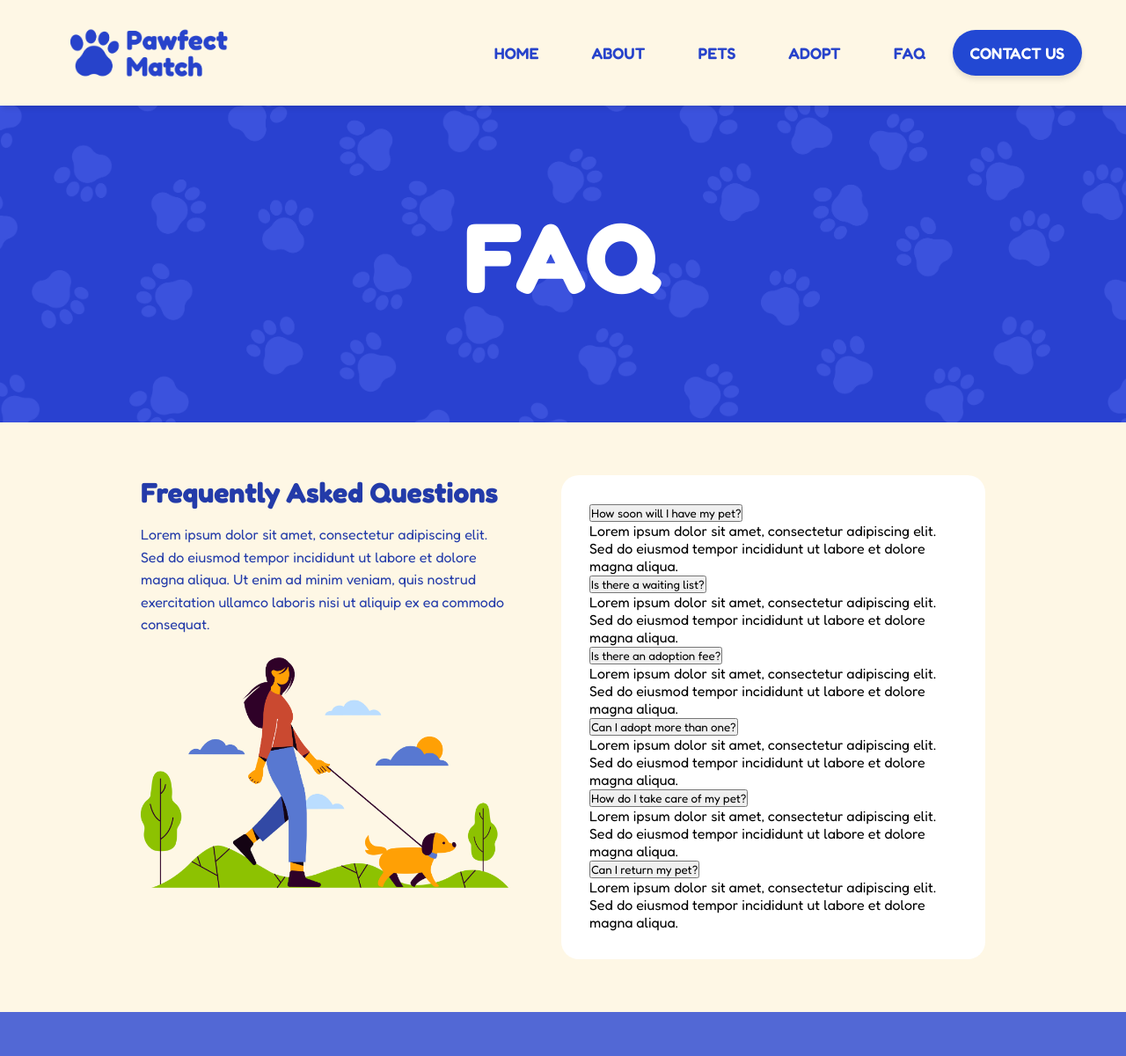
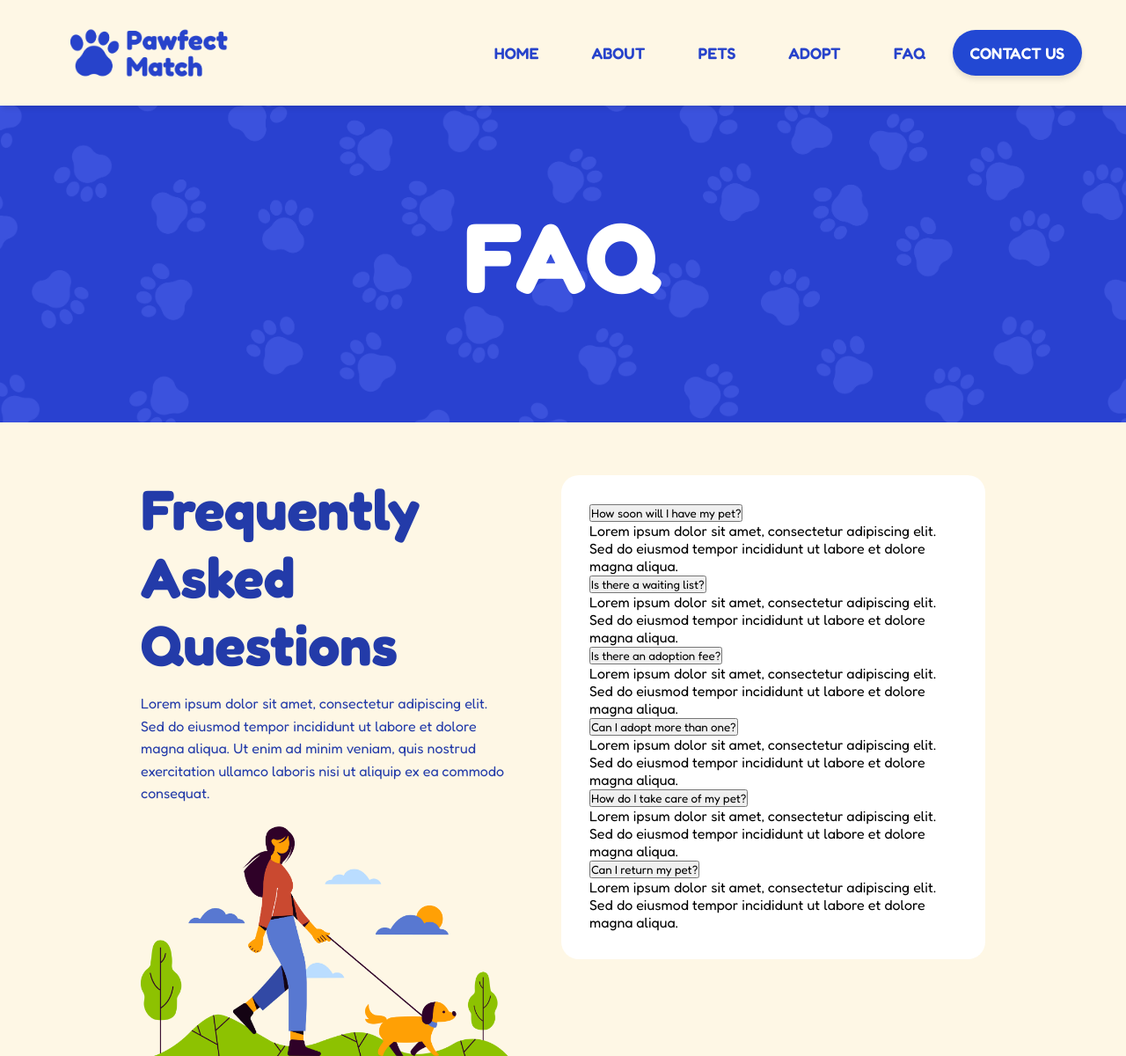
Before and after one commit to Alex-Shanley/Pawfect-Match, a Flask app: page /faq in a window 1280 px wide. Shown: the top 1200 px of the page at 88% size. Run offline with Flask 3, Linux system fonts and the light colour scheme.

Commit message:
font size

```diff
--- a/static/css/style.css
+++ b/static/css/style.css
@@ -430,7 +430,7 @@ nav .sidebar {
   }
 
   .questions-left h2 {
-    font-size: 32px;
+    font-size: 64px;
     color: #233BA9;
     margin-bottom: 16px;
   }
@@ -457,4 +457,6 @@ nav .sidebar {
   }
 
 
+
+
   /* FAQ page end */
```
Also changed, not shown: 2 other files.
